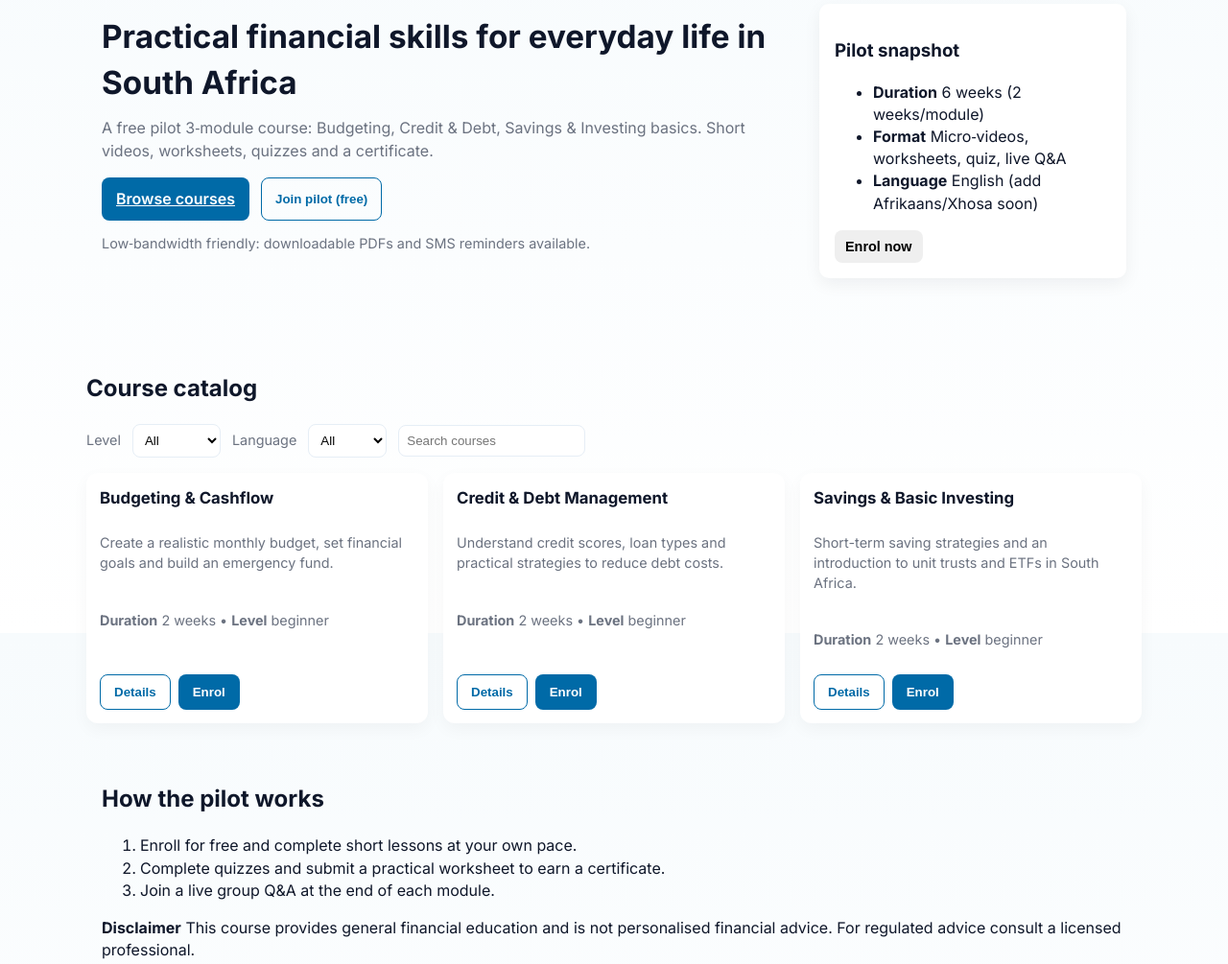
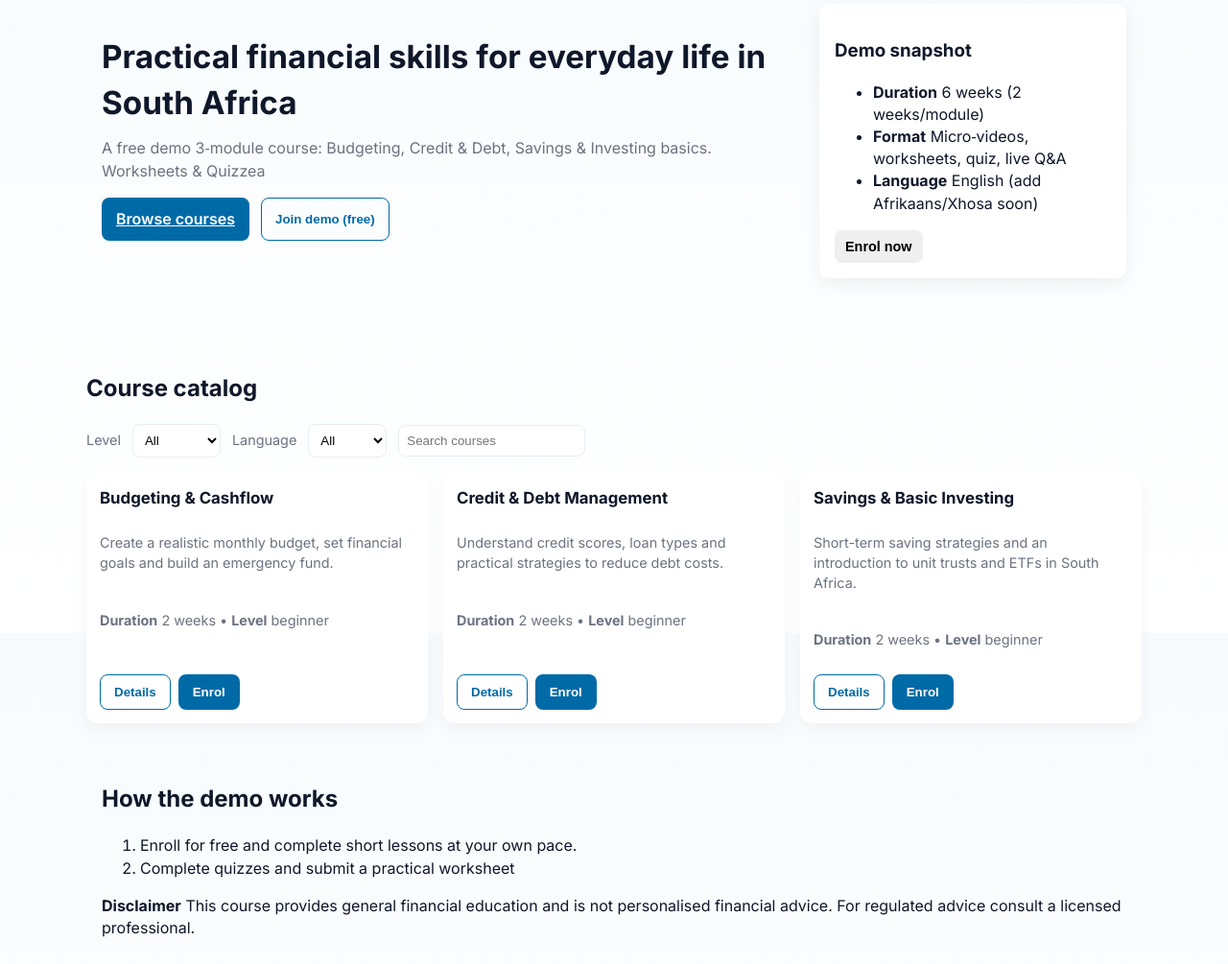
Before and after one commit to G-Kroon/GKroon-Money-Academy, a plain HTML site: page index.html in a window 1280 px wide. Shown: the part 140-1145 px from the top of the page at 96% size. Drawn offline with Linux system fonts and the light colour scheme.

Commit message:
Update index.html
Signed-off-by: Jonathan Peters <jonathanpeters051@gmail.com>

```diff
--- a/index.html
+++ b/index.html
@@ -34,17 +34,17 @@
       <div class="container hero-inner">
         <div class="hero-copy">
           <h1 id="hero-title">Practical financial skills for everyday life in South Africa</h1>
-          <p class="lead">A free pilot 3‑module course: Budgeting, Credit & Debt, Savings & Investing basics. Short videos, worksheets, quizzes and a certificate.</p>
+          <p class="lead">A free demo 3‑module course: Budgeting, Credit & Debt, Savings & Investing basics. Worksheets & Quizzea</p>
           <div class="hero-ctas">
             <a class="btn primary" href="#courses" id="start-learning">Browse courses</a>
-            <button class="btn outline" id="join-pilot">Join pilot (free)</button>
+            <button class="btn outline" id="join-pilot">Join demo (free)</button>
           </div>
-          <p class="note">Low‑bandwidth friendly: downloadable PDFs and SMS reminders available.</p>
+          <!--<p class="note">Low‑bandwidth friendly: downloadable PDFs and SMS reminders available.</p>-->
         </div>
 
         <div class="hero-card" aria-hidden="true">
           <div class="card">
-            <h3>Pilot snapshot</h3>
+            <h3>Demo snapshot</h3>
             <ul>
               <li><strong>Duration</strong> 6 weeks (2 weeks/module)</li>
               <li><strong>Format</strong> Micro‑videos, worksheets, quiz, live Q&A</li>
@@ -80,11 +80,11 @@
     </section>
 
     <section id="how-it-works" class="container how-section" aria-labelledby="how-title">
-      <h2 id="how-title">How the pilot works</h2>
+      <h2 id="how-title">How the demo works</h2>
       <ol>
         <li>Enroll for free and complete short lessons at your own pace.</li>
-        <li>Complete quizzes and submit a practical worksheet to earn a certificate.</li>
-        <li>Join a live group Q&A at the end of each module.</li>
+        <li>Complete quizzes and submit a practical worksheet <!--to earn a certificate.
+        <li>Join a live group Q&A at the end of each module.</li>-->
       </ol>
       <p class="disclaimer"><strong>Disclaimer</strong> This course provides general financial education and is not personalised financial advice. For regulated advice consult a licensed professional.</p>
     </section>
@@ -117,8 +117,8 @@
 
   <footer class="site-footer" role="contentinfo">
     <div class="container footer-inner">
-      <p>&copy; <span id="year"></span> GKroon Money Academy — Pilot course for South Africa</p>
-      <p class="small">Built for demonstration and pilot use. Include FSCA‑aligned disclaimers before public launch.</p>
+      <p>&copy; <span id="year"></span> GKroon Money Academy — Demo course for South Africa</p>
+      <p class="small">Built for demonstration and Educational use. <!--Include FSCA‑aligned disclaimers before public launch.--></p>
     </div>
   </footer>
 
```
